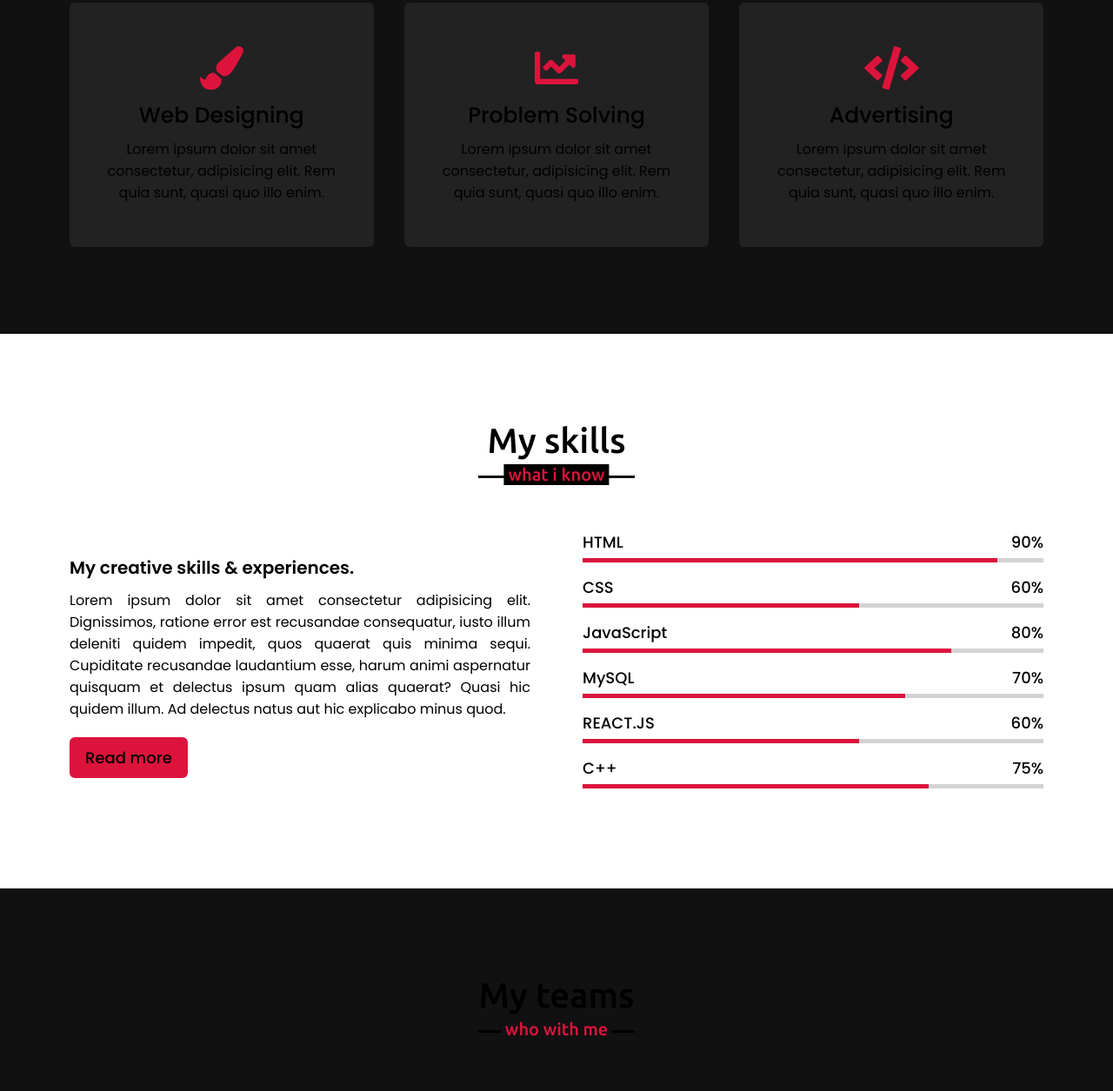
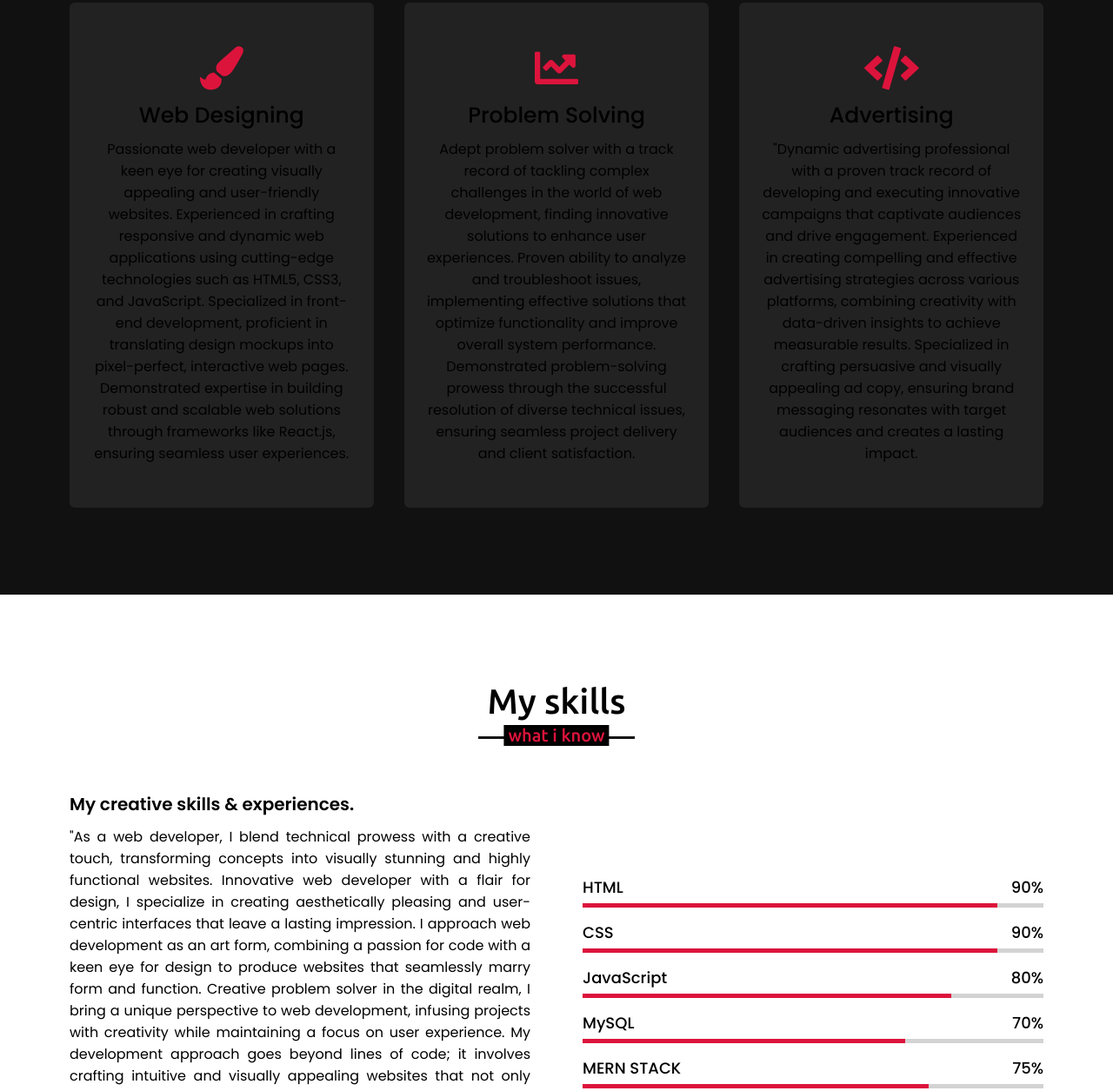
Before and after one commit to Sitto2002/Portfolio, a plain HTML site: page portfolio/Index.html in a window 1280 px wide. Shown: the part 1856-3111 px from the top of the page at 87% size. Drawn offline with nearby package versions, Linux system fonts and the light colour scheme; a script that the page names is missing.

Commit message:
Update Index.html

```diff
--- a/portfolio/Index.html
+++ b/portfolio/Index.html
@@ -58,7 +58,7 @@
                 <div class="column right">
                     <div class="text">I'm Shrey and I'm a <span class="typing-2"></span></div>
                     <p>Lorem ipsum dolor sit amet consectetur adipisicing elit. Quasi ut voluptatum eveniet doloremque autem excepturi eaque, sit laboriosam voluptatem nisi delectus. Facere explicabo hic minus accusamus alias fuga nihil dolorum quae. Explicabo illo unde, odio consequatur ipsam possimus veritatis, placeat, ab molestiae velit inventore exercitationem consequuntur blanditiis omnis beatae. Dolor iste excepturi ratione soluta quas culpa voluptatum repudiandae harum non.</p>
-                    <a href="#">Download CV</a>
+                    <a button id="downloadButton" href="#">Download CV</a button>
                 </div>
             </div>
         </div>
@@ -73,21 +73,29 @@
                     <div class="box">
                         <i class="fas fa-paint-brush"></i>
                         <div class="text">Web Designing </div>
-                        <p>Lorem ipsum dolor sit amet consectetur, adipisicing elit. Rem quia sunt, quasi quo illo enim.</p>
+                        <p> Passionate web developer with a keen eye for creating visually appealing and user-friendly websites.
+                            Experienced in crafting responsive and dynamic web applications using cutting-edge technologies such as HTML5, CSS3, and JavaScript.
+                            Specialized in front-end development, proficient in translating design mockups into pixel-perfect, interactive web pages.
+                            Demonstrated expertise in building robust and scalable web solutions through frameworks like React.js, ensuring seamless user experiences.</p>
                     </div>
                 </div>
                 <div class="card">
                     <div class="box">
                         <i class="fas fa-chart-line"></i>
                         <div class="text"> Problem Solving </div>
-                        <p>Lorem ipsum dolor sit amet consectetur, adipisicing elit. Rem quia sunt, quasi quo illo enim.</p>
+                        <p>Adept problem solver with a track record of tackling complex challenges in the world of web development, finding innovative solutions to enhance user experiences.
+                           Proven ability to analyze and troubleshoot issues, implementing effective solutions that optimize functionality and improve overall system performance.
+                           Demonstrated problem-solving prowess through the successful resolution of diverse technical issues, ensuring seamless project delivery and client satisfaction.
+                          </p>
                     </div>
                 </div>
                 <div class="card">
                     <div class="box">
                         <i class="fas fa-code"></i>
                         <div class="text"> Advertising </div>
-                        <p>Lorem ipsum dolor sit amet consectetur, adipisicing elit. Rem quia sunt, quasi quo illo enim.</p>
+                        <p>"Dynamic advertising professional with a proven track record of developing and executing innovative campaigns that captivate audiences and drive engagement.
+                            Experienced in creating compelling and effective advertising strategies across various platforms, combining creativity with data-driven insights to achieve measurable results.
+                            Specialized in crafting persuasive and visually appealing ad copy, ensuring brand messaging resonates with target audiences and creates a lasting impact.</p>
                     </div>
                 </div>
                </div>
@@ -102,7 +110,15 @@
             <div class="skills-content">
                 <div class="column left">
                     <div class="text">My creative skills & experiences.</div>
-                    <p>Lorem ipsum dolor sit amet consectetur adipisicing elit. Dignissimos, ratione error est recusandae consequatur, iusto illum deleniti quidem impedit, quos quaerat quis minima sequi. Cupiditate recusandae laudantium esse, harum animi aspernatur quisquam et delectus ipsum quam alias quaerat? Quasi hic quidem illum. Ad delectus natus aut hic explicabo minus quod.</p>
+                    <p>
+                        "As a web developer, I blend technical prowess with a creative touch, transforming concepts into visually stunning and highly functional websites.
+                        Innovative web developer with a flair for design, I specialize in creating aesthetically pleasing and user-centric interfaces that leave a lasting impression.
+                        I approach web development as an art form, combining a passion for code with a keen eye for design to produce websites that seamlessly marry form and function.
+                        Creative problem solver in the digital realm, I bring a unique perspective to web development, infusing projects with creativity while maintaining a focus on user experience.
+                        My development approach goes beyond lines of code; it involves crafting intuitive and visually appealing websites that not only meet but exceed client expectations.
+                        As a web developer, I don't just write code; I sculpt digital experiences. Each project is an opportunity to weave innovation and creativity into the fabric of the web.
+                        I take pride in my ability to bring a client's vision to life, weaving together design principles and coding expertise to deliver websites that stand out in the digital landscape.
+                    </p>
                     <a href="#">Read more</a>
                 </div>
                 <div class="column right">
@@ -116,9 +132,9 @@
                     <div class="bars">
                         <div class="info">
                             <span>CSS</span>
-                            <span>60%</span>
+                            <span>90%</span>
                         </div>
-                        <div class="line css"></div>
+                        <div class="line html"></div>
                     </div>
                     <div class="bars">
                         <div class="info">
@@ -136,10 +152,17 @@
                     </div>
                     <div class="bars">
                         <div class="info">
-                            <span>REACT.JS</span>
-                            <span>60%</span>
+                            <span>MERN STACK</span>
+                            <span>75%</span>
                         </div>
-                        <div class="line reactJs"></div>
+                        <div class="line CPlusPlus"></div>
+                    </div>
+                    <div class="bars">
+                        <div class="info">
+                            <span>UI/UX</span>
+                            <span>80%</span>
+                        </div>
+                        <div class="line js"></div>
                     </div>
                     <div class="bars">
                         <div class="info">
@@ -160,37 +183,37 @@
             <div class="carousel owl-carousel">
                 <div class="card">
                     <div class="box">
-                        <img src="images/hemant_sir.jpg" alt="">
-                        <div class="text"> Hemant Kaushik </div>
-                        <p>Lorem ipsum dolor sit amet consectetur adipisicing elit.</p>
+                        <img src="images/meenu.jpg" alt="">
+                        <div class="text"> Meenu Singh </div>
+                        <p>A very good friend of mine and a keen software developer</p>
                     </div>
                 </div>
                 <div class="card">
                     <div class="box">
                         <img src="images/manjeet_sir.jpg" alt="">
                         <div class="text"> Manjeet Singh </div>
-                        <p>Lorem ipsum dolor sit amet consectetur adipisicing elit.</p>
+                        <p>A professional who always let me updated with the technology.</p>
                     </div>
                 </div>
                 <div class="card">
                     <div class="box">
                         <img src="images/Naveen.jpg" alt="">
                         <div class="text"> Naveen Yadav</div>
-                        <p>Lorem ipsum dolor sit amet consectetur adipisicing elit.</p>
+                        <p>A very good friend of mine and a keen Data Analyst.</p>
                     </div>
                 </div>
                 <div class="card">
                     <div class="box">
                         <img src="images/Rajesh.jpg" alt="">
                         <div class="text"> Rajesh Prajapati </div>
-                        <p>Lorem ipsum dolor sit amet consectetur adipisicing elit.</p>
+                        <p>A very specialized person of Java and Android Development. </p>
                     </div>
                 </div>
                 <div class="card">
                     <div class="box">
                         <img src="images/Rishabh.jpg" alt="">
                         <div class="text"> Rishabh Agrawal </div>
-                        <p>Lorem ipsum dolor sit amet consectetur adipisicing elit.</p>
+                        <p>An industry specialist and employee in Target.</p>
                     </div>
                 </div>
             </div>
@@ -204,7 +227,7 @@
             <div class="contact-content">
                 <div class="column left">
                     <div class="text">Get in Touch</div>
-                    <p>Lorem, ipsum dolor sit amet consectetur adipisicing elit. Dignissimos harum corporis fuga corrupti. Doloribus quis soluta nesciunt veritatis vitae nobis?</p>
+                    <p>Here, below you can contact me .</p>
                     <div class="icons">
                         <div class="row">
                             <i class="fas fa-user"></i>
```
